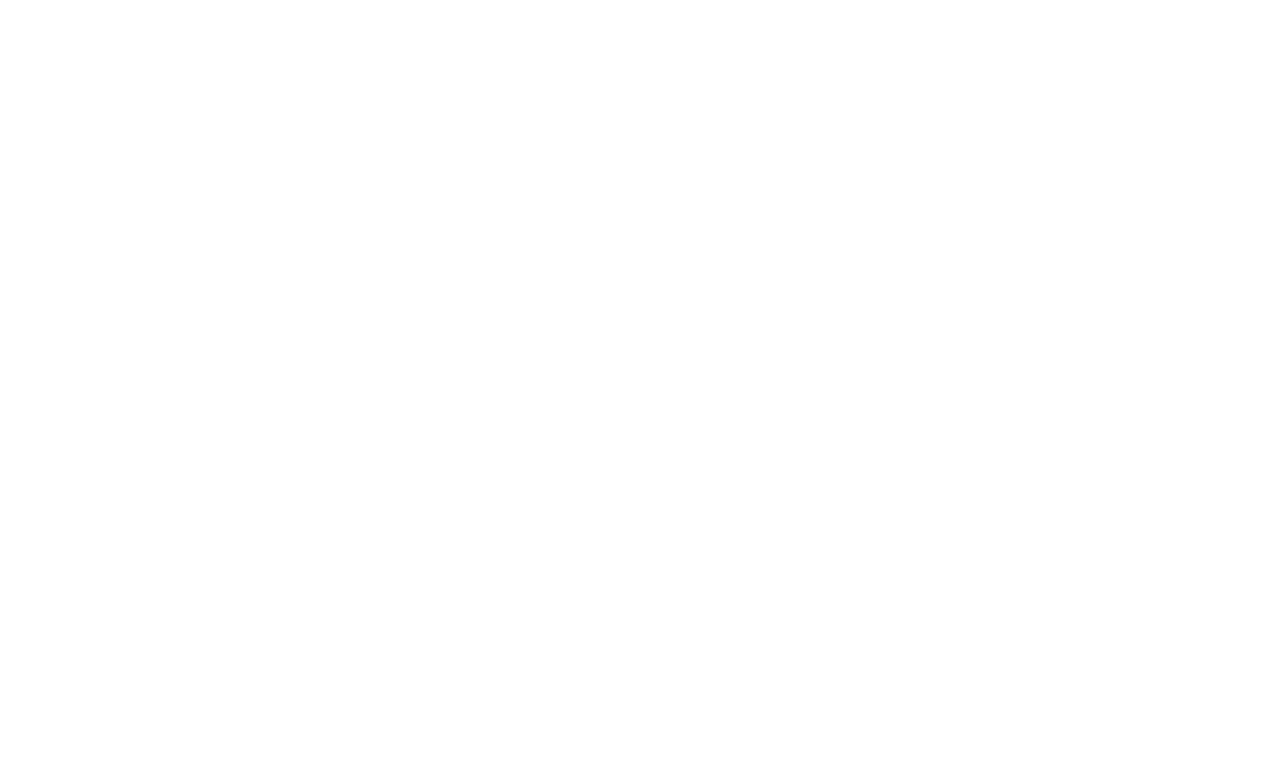
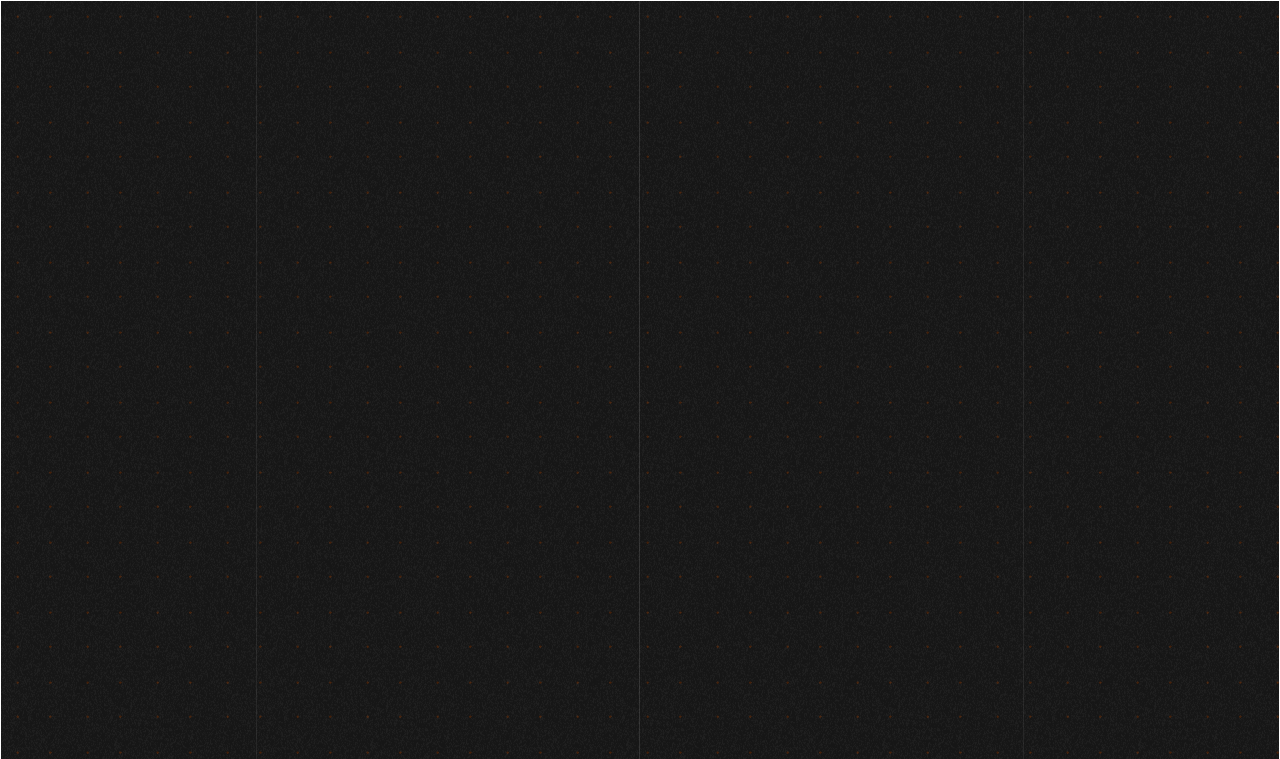
Before and after one commit to mmehrab-pz/Web-Template-21, a plain HTML site: page index.html in a window 1280 px wide. Shown: the top 759 px of the page. Drawn offline with Linux system fonts and the light colour scheme.

Commit message:
noise bg created

```diff
--- a/index.html
+++ b/index.html
@@ -3,10 +3,18 @@
 <head>
     <meta charset="UTF-8">
     <meta name="viewport" content="width=device-width, initial-scale=1.0">
-    <title>Document</title>
+    <title>Mehrab</title>
     <link rel="stylesheet" href="src/styles/output.css">
 </head>
-<body>
-
+<body class="relative">
+    <main class="w-full h-[900vh] bg-[url('../images/bg-dot.png')] bg-repeat bg-[length:70px_70px] relative z-2">
+        <header class="w-full h-[95vh] bt relative overflow-hidden">
+            <div id="noise" class="bg-[url('../images/bg-main.png')] opacity-[0.04] inset-[-200%] w-[400%] h-[400%] absolute will-change-transform z-100"></div>
+        </header>
+    </main>
+    <div class="w-[60%] h-full border-r-[0.5px] border-l border-[#3333339c] absolute z-1 top-0 left-[50%] translate-x-[-50%]">
+        <div class="w-1/2 h-full border-r border-[#333333]"></div>
+    </div>
 </body>
+<script src="src/js/master.js"></script>
 </html>
--- /dev/null
+++ b/src/js/master.js
@@ -0,0 +1,13 @@
+let X = ''
+let Y = ''
+let noise = document.getElementById('noise')
+
+setInterval(() => {
+  X = (Math.random() * (40 - (-20) + 1)) + (-20)
+  X = parseInt(X)
+  Y = (Math.random() * (15 - (-15) + 1)) + (-15)
+  Y = parseInt(Y)
+noise.style.transform = `translateX(${X}%)`
+noise.style.transform = `translateY(${Y}%)`
+
+}, 50);
--- a/src/styles/input.css
+++ b/src/styles/input.css
@@ -2,7 +2,16 @@
 
 @import "tailwindcss";
 
-@layer base{}
+@layer base{
+    body{
+        background:  rgb(23, 23, 23);
+
+    }
+}
 @layer components{}
-@layer utilities{}
+@layer utilities{
+    .bt{
+        @apply border border-white
+    }
+}
 @theme{}
```
Also changed, not shown: src/images/bg-dot.png (renamed from src/images/img23.png), src/images/bg-main.png (renamed from src/images/img01.png), src/styles/output.css.
